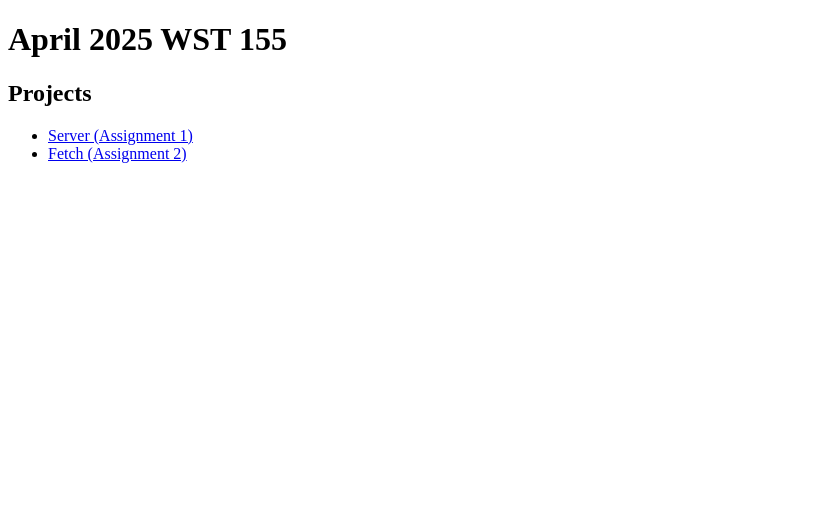
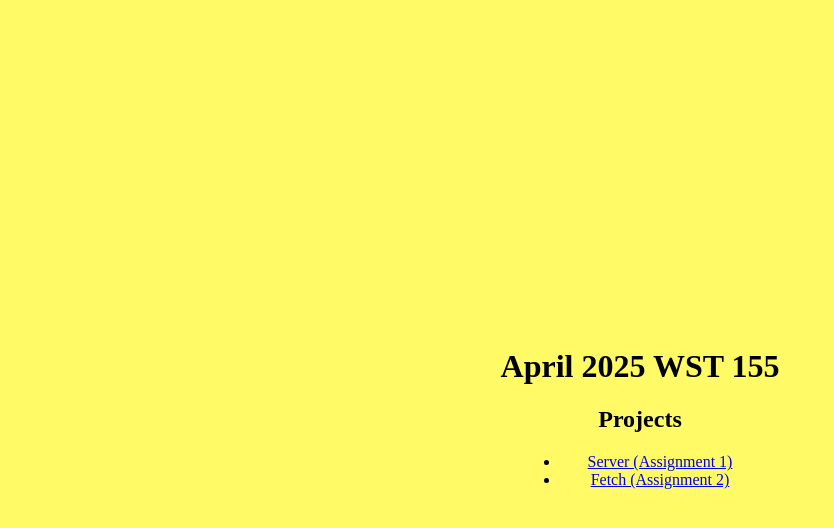
Before and after one commit to david-lapc/April-2025-WST155, a plain HTML site: page index.html in a window 1280 px wide. Shown: the whole page, without its empty margins (0-834 px from the left). Drawn offline with Linux system fonts and the light colour scheme.

Commit message:
added some styles to the main page

```diff
--- /dev/null
+++ b/css/styles.css
@@ -0,0 +1,22 @@
+body {
+    background-color: rgb(255, 250, 101);
+}
+
+.container {
+    display: flex;
+    justify-content: center;
+    align-items: center;
+    height: 100vh;
+}
+
+main {
+    text-align: center;
+    width: 600px;
+    max-width: 100%;
+    margin: 0 auto;
+}
+
+ul {
+    width: 200px;
+    margin: auto;
+}
--- a/index.html
+++ b/index.html
@@ -5,15 +5,20 @@
     <meta charset="UTF-8">
     <meta name="viewport" content="width=device-width, initial-scale=1.0">
     <title>Document</title>
+    <link rel="stylesheet" href="css/styles.css" type="text/css" />
 </head>
 
 <body>
+    <div class="container">
+        <main>
             <h1>April 2025 WST 155</h1>
             <h2>Projects</h2>
             <ul>
                 <li><a href="./server">Server (Assignment 1)</a></li>
                 <li><a href="./fetch">Fetch (Assignment 2)</a></li>
             </ul>
+        </main>
+    </div>
 </body>
 
 </html>
```
Lines whose indentation alone changed are shown as unchanged.
